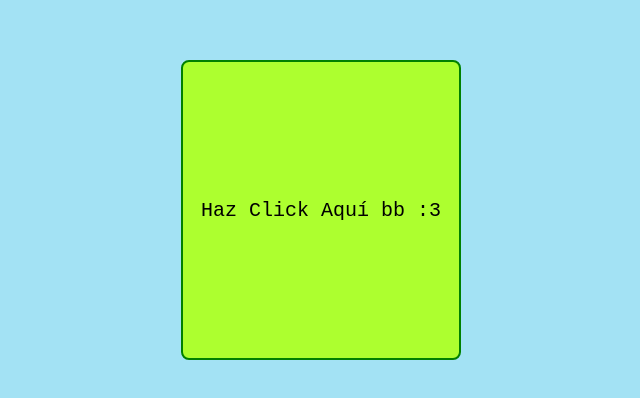
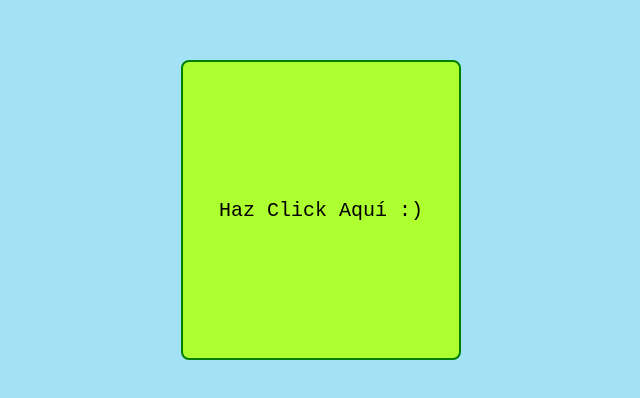
Before and after one commit to johnbryanichina/Yellow-Flowers, a plain HTML site: page index.html in a window 1280 px wide. Shown: the part 450-848 px from the top of the page, without its empty margins (319-959 px from the left). Drawn offline with Linux system fonts and the light colour scheme; a web font is replaced by a local one.

Commit message:
Update index.html

```diff
--- a/index.html
+++ b/index.html
@@ -13,7 +13,7 @@
 <body>
 
     <div class="Contenedor-Binicio">
-        <button class="Button" id="BVer"> Haz Click Aquí bb :3 </button>
+        <button class="Button" id="BVer"> Haz Click Aquí :) </button>
     </div>
 
     <div class="Con-Emergente">
```
